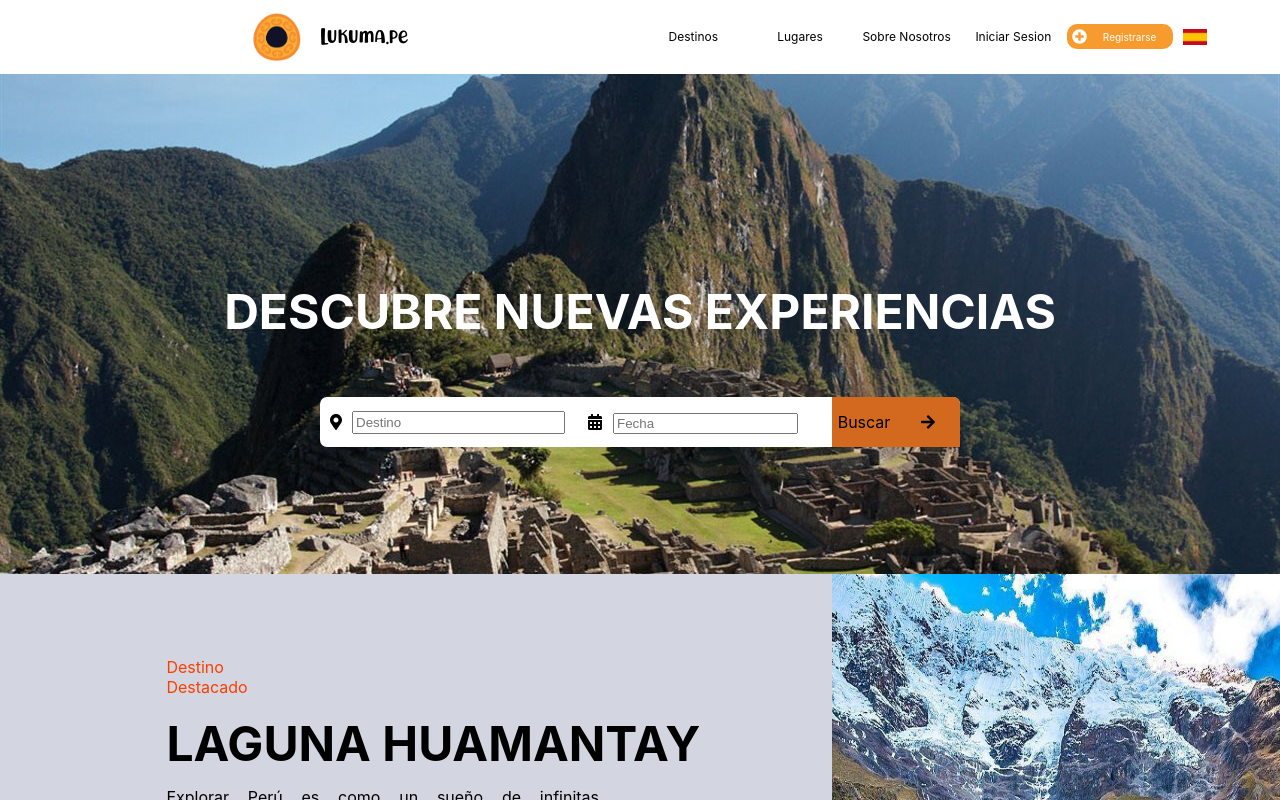
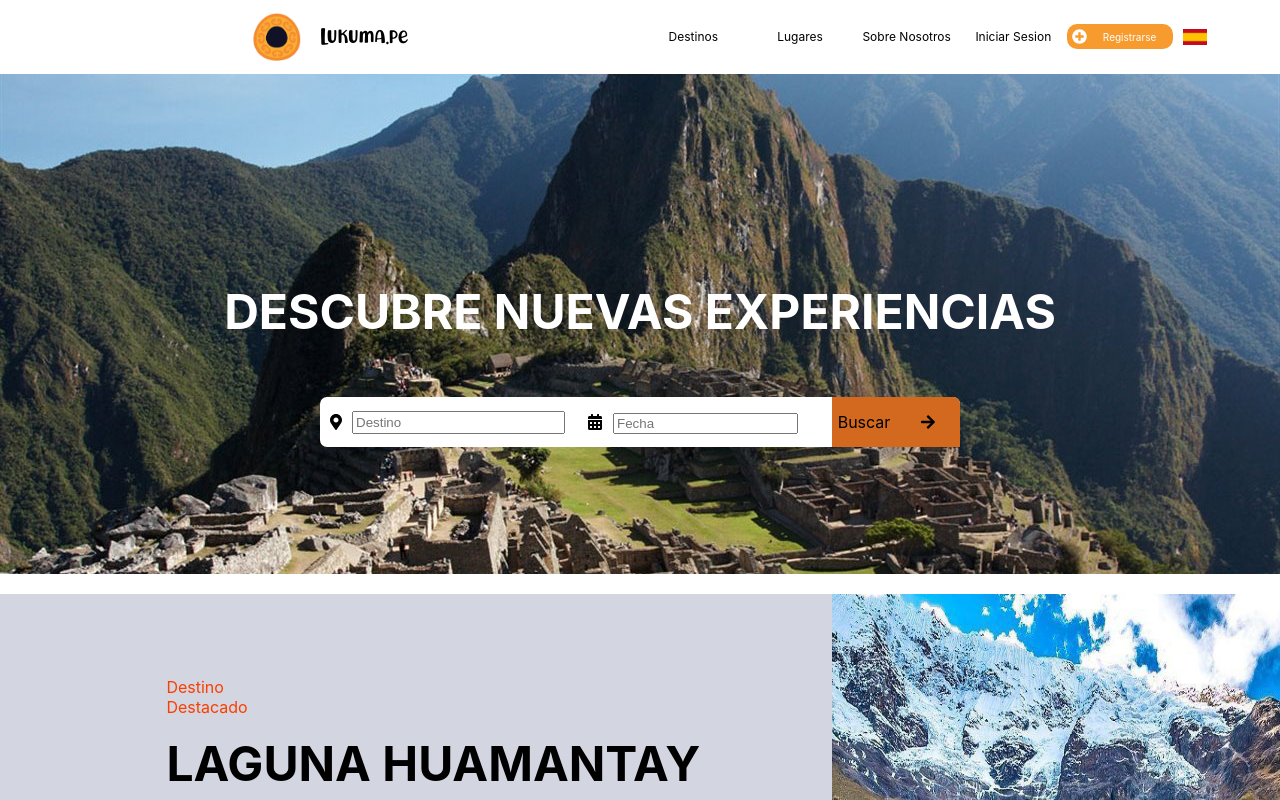
Before and after one commit to Sisterno/Lukuma-frontend, a Next.js app: page / in a window 1280 px wide. Shown: the top 800 px of the page. Built offline with nearby package versions, Linux system fonts and the light colour scheme.

Commit message:
New infobox

```diff
--- /dev/null
+++ b/components/InfoBox/InfoBox.js
@@ -0,0 +1,15 @@
+import styles from "./InfoBox.module.css";
+import InfoBoxCard from './InfoBoxCard/InfoBoxCard'
+export default function InfoBox(){
+    return(
+        <div>
+            <div>
+                <img></img>
+                <span></span>
+            </div>
+            <InfoBoxCard/>
+            <InfoBoxCard/>
+            <InfoBoxCard/>
+        </div>
+    )
+}
--- /dev/null
+++ b/components/InfoBox/InfoBoxCard/InfoBoxCard.js
@@ -0,0 +1,7 @@
+import styles from "./InfoBoxCard.module.css";
+export default function InfoBox(){
+    return(
+        <div>
+        </div>
+    )
+}
--- a/pages/index.js
+++ b/pages/index.js
@@ -1,14 +1,17 @@
 import Hero from '../components/Hero/Hero'
 import Destination from '../components/FeaturedDestination/FeaturedDestination'
 import BestSites from '../components/BestSites'
+import InfoBox from '../components/InfoBox/InfoBox'
 // import React,{useState,useEffect} from 'react'
 
 export default function Home() {
   return (
     <div>
       <Hero/>
+      <InfoBox/>
       <Destination/>
       <BestSites/>
+
     </div>
   )
 }
```
Also changed, not shown: components/InfoBox/InfoBox.module.css (added), components/InfoBox/InfoBoxCard/InfoBoxCard.module.css (added).
